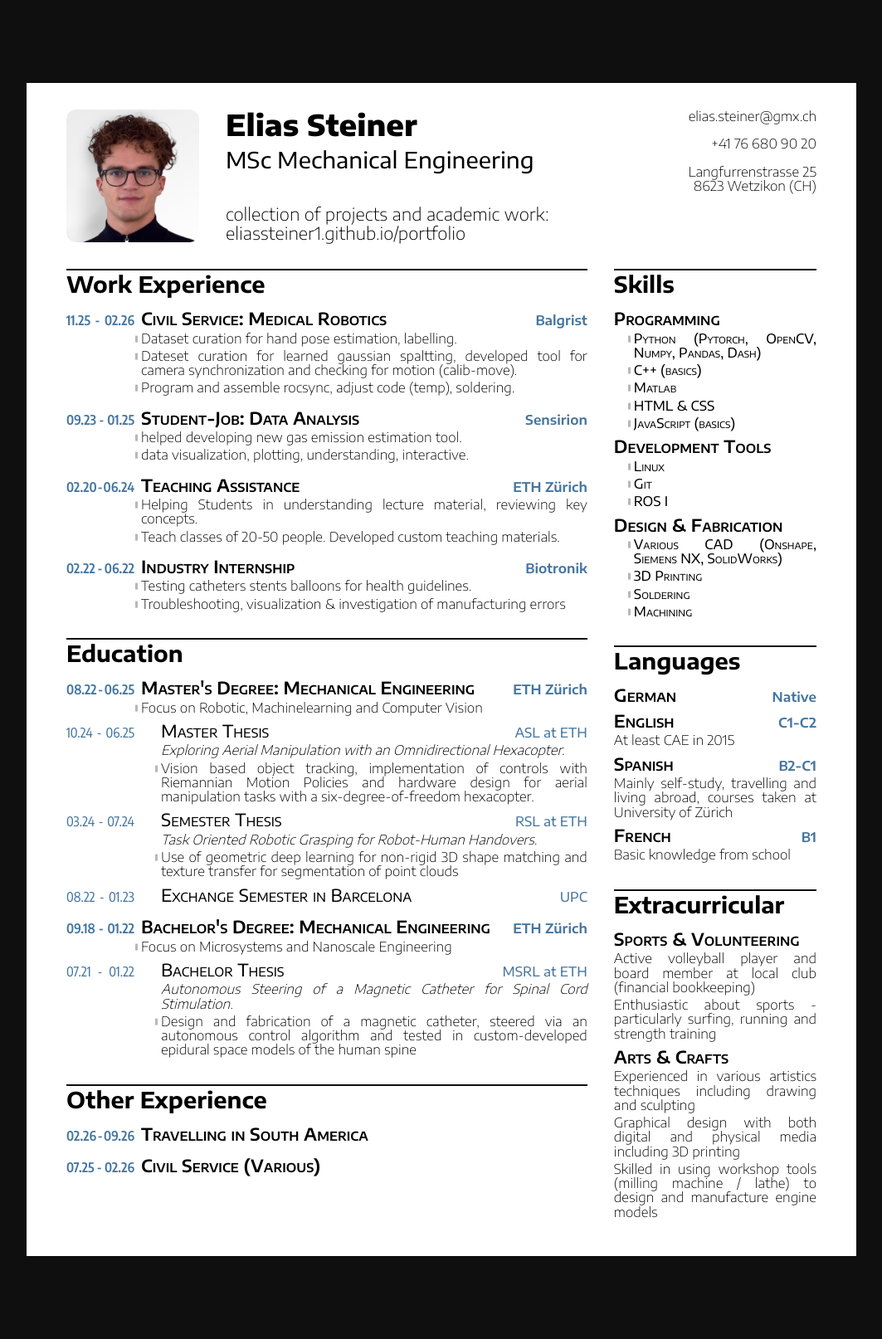
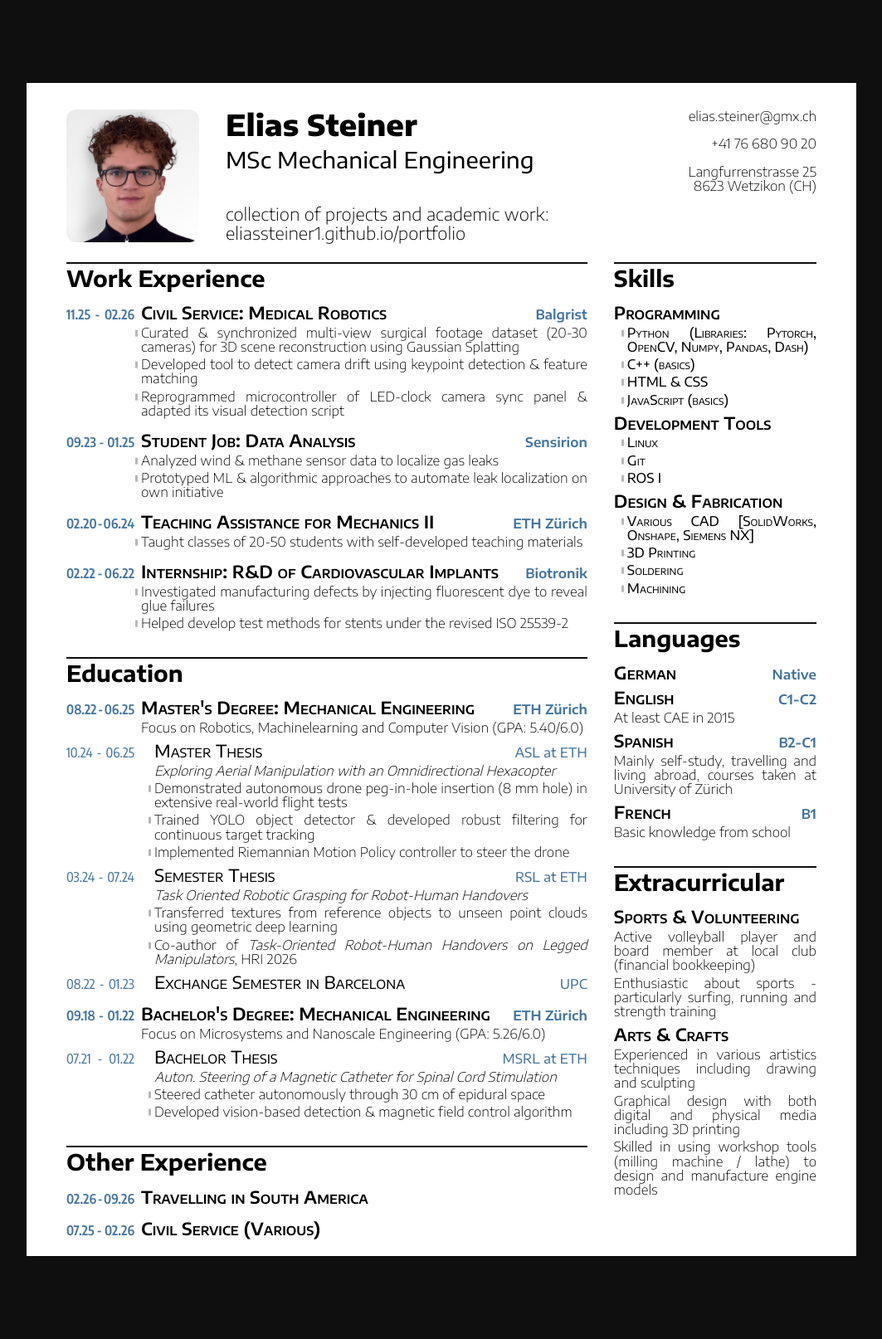
Before and after one commit to eliassteiner1/resume, a Jekyll site: the page built from pages/index.html, in a window 1280 px wide. Shown: the whole page at 83% size, without its empty margins (108-1171 px from the left). Built offline with Jekyll 4.4.1, drawn with Linux system fonts in a browser that asks for light colours.

Commit message:
refined content

```diff
--- a/_data/dat_education.yml
+++ b/_data/dat_education.yml
@@ -5,24 +5,27 @@
   date_end: "06.25"
   title: "Master's Degree: Mechanical Engineering"
   location: "ETH Zürich"
-  desc_direct: ""
-  desc_bullet:
-    - "Focus on Robotic, Machinelearning and Computer Vision"
+  desc_direct: "Focus on Robotics, Machinelearning and Computer Vision (GPA: 5.40/6.0)"
+  desc_bullet: []
   subitems:
     - date_start: "10.24"
       date_end: "06.25"
       title: "Master Thesis"
       location: "ASL at ETH"
-      desc_direct: "<i>Exploring Aerial Manipulation with an Omnidirectional Hexacopter.</i>"
+      desc_direct: "<i>Exploring Aerial Manipulation with an Omnidirectional Hexacopter</i>"
       desc_bullet:
-        - "Vision based object tracking, implementation of controls with Riemannian Motion Policies and hardware design for aerial manipulation tasks with a six-degree-of-freedom hexacopter."
+        - "Demonstrated autonomous drone peg-in-hole insertion (8 mm hole) in extensive real-world flight tests"
+        - "Trained YOLO object detector & developed robust filtering for continuous target tracking"
+        - "Implemented Riemannian Motion Policy controller to steer the drone"
+        # - "Designed & fabricated end effectors to explore motion damping"
     - date_start: "03.24"
       date_end: "07.24"
       title: "Semester Thesis"
       location: "RSL at ETH"
-      desc_direct: "<i>Task Oriented Robotic Grasping for Robot-Human Handovers.</i>"
+      desc_direct: "<i>Task Oriented Robotic Grasping for Robot-Human Handovers</i>"
       desc_bullet:
-        - "Use of geometric deep learning for non-rigid 3D shape matching and texture transfer for segmentation of point clouds"
+        - "Transferred textures from reference objects to unseen point clouds using geometric deep learning"
+        - "Co-author of <i>Task-Oriented Robot-Human Handovers on Legged Manipulators</i>, HRI 2026"
     - date_start: "08.22"
       date_end: "01.23"
       title: "Exchange Semester in Barcelona"
@@ -34,14 +37,15 @@
   date_end: "01.22"
   title: "Bachelor's Degree: Mechanical Engineering"
   location: "ETH Zürich"
-  desc_direct: ""
+  desc_direct: "Focus on Microsystems and Nanoscale Engineering (GPA: 5.26/6.0)"
   desc_bullet:
-    - "Focus on Microsystems and Nanoscale Engineering"
   subitems:
     - date_start: "07.21"
       date_end: "01.22"
       title: "Bachelor Thesis"
       location: "MSRL at ETH"
-      desc_direct: "<i>Autonomous Steering of a Magnetic Catheter for Spinal Cord Stimulation.</i>"
+      desc_direct: "<i>Auton. Steering of a Magnetic Catheter for Spinal Cord Stimulation</i>"
       desc_bullet:
-        - "Design and fabrication of a magnetic catheter, steered via an autonomous control algorithm and tested in custom-developed epidural space models of the human spine"
+        - Steered catheter autonomously through 30 cm of epidural space
+        - Developed vision-based detection & magnetic field control algorithm
+        # - Fabricated magnetic catheter & silicone models of epidural space
--- a/_data/dat_skills.yml
+++ b/_data/dat_skills.yml
@@ -1,8 +1,7 @@
 - name: "Programming"
   subitems:
-    - "Python (Pytorch, OpenCV, Numpy, Pandas, Dash)"
+    - "Python (Libraries: Pytorch, OpenCV, Numpy, Pandas, Dash)"
     - "C++ (basics)"
-    - "Matlab"
     - "HTML & CSS"
     - "JavaScript (basics)"
 
@@ -14,7 +13,7 @@
 
 - name: "Design & Fabrication"
   subitems:
-    - "Various CAD (Onshape, Siemens NX, SolidWorks)"
+    - "Various CAD [SolidWorks, Onshape, Siemens NX]"
     - "3D Printing"
     - "Soldering"
     - "Machining"
--- a/_data/dat_workexp.yml
+++ b/_data/dat_workexp.yml
@@ -7,33 +7,33 @@
   location: "Balgrist"
   desc_direct: ""
   desc_bullet:
-    - "Dataset curation for hand pose estimation, labelling."
-    - "Dateset curation for learned gaussian spaltting, developed tool for camera synchronization and checking for motion (calib-move)."
-    - "Program and assemble rocsync, adjust code (temp), soldering."
+    - "Curated & synchronized multi-view surgical footage dataset (20-30 cameras) for 3D scene reconstruction using Gaussian Splatting"
+    - "Developed tool to detect camera drift using keypoint detection & feature matching"
+    - "Reprogrammed microcontroller of LED-clock camera sync panel & adapted its visual detection script"
+    # - "Labelled multi-view footage for a hand pose estimation dataset"
 
 - date_start: "09.23"
   date_end: "01.25"
-  title: "Student-Job: Data Analysis"
+  title: "Student Job: Data Analysis"
   location: "Sensirion"
   desc_direct: ""
   desc_bullet:
-    - "helped developing new gas emission estimation tool."
-    - "data visualization, plotting, understanding, interactive."
+    - "Analyzed wind & methane sensor data to localize gas leaks"
+    - "Prototyped ML & algorithmic approaches to automate leak localization on own initiative"
 
 - date_start: "02.20"
   date_end: "06.24"
-  title: "Teaching Assistance"
+  title: "Teaching Assistance for Mechanics II"
   location: "ETH Zürich"
   desc_direct: ""
   desc_bullet:
-    - "Helping Students in understanding lecture material, reviewing key concepts."
-    - "Teach classes of 20-50 people. Developed custom teaching materials."
+    - "Taught classes of 20-50 students with self-developed teaching materials"
 
 - date_start: "02.22"
   date_end: "06.22"
-  title: "Industry Internship"
+  title: "Internship: R&D of Cardiovascular Implants"
   location: "Biotronik"
   desc_direct: ""
   desc_bullet:
-    - "Testing catheters stents balloons for health guidelines."
-    - "Troubleshooting, visualization & investigation of manufacturing errors"
+    - "Investigated manufacturing defects by injecting fluorescent dye to reveal glue failures"
+    - "Helped develop test methods for stents under the revised ISO 25539-2"
--- a/assets/css/style.css
+++ b/assets/css/style.css
@@ -62,7 +62,6 @@
     /* length units to have a consistent design */
     --len-1:     4px;
     --len-2:     8px;
-    --len-2med: 12px;
     --len-3:    16px;
     --len-3med: 24px;
     --len-4:    32px;
@@ -139,7 +138,7 @@ body {
     padding-inline: var(--len-4med);
     padding-block: var(--len-4);
     column-gap: var(--len-4);
-    row-gap: var(--len-4);
+    row-gap: var(--len-3med);
     /* TEMP just to see if content is too much */
     overflow: hidden;
 }
@@ -171,10 +170,6 @@ body {
     width: 3px;
     height: 8px;
     background-color: var(--col-grey);
-}
-.bullet:has(+ .bullet) {
-    /* padding only BETWEEN two bullets */
-    /* margin-bottom: var(--len-1);  */
 }
 
 
@@ -240,7 +235,7 @@ body {
 .basecontainer-header {
     font-size: var(--fsize-up2);
     font-weight: var(--fwght-up3);
-    padding-top: 2px;
+    padding-top: 0.10lh;
 }
 .basecontainer-content {
     padding-top: var(--len-3);
@@ -310,9 +305,8 @@ body {
 }
 .timeline-item.subitem .timeline-desc,
 .timeline-item.subitem .timeline-title {
-    margin-left: var(--len-3med);
+    margin-left: var(--len-3);
 }
-
 
 
 /* skills =========================================================================================================== */
@@ -328,7 +322,7 @@ body {
 }
 .skills-subitem {
     font-weight: var(--fwght-up1);
-    margin-left: var(--len-3med);
+    margin-left: var(--len-3);
     margin-top: var(--len-1);
     font-variant: small-caps;
 }
```
